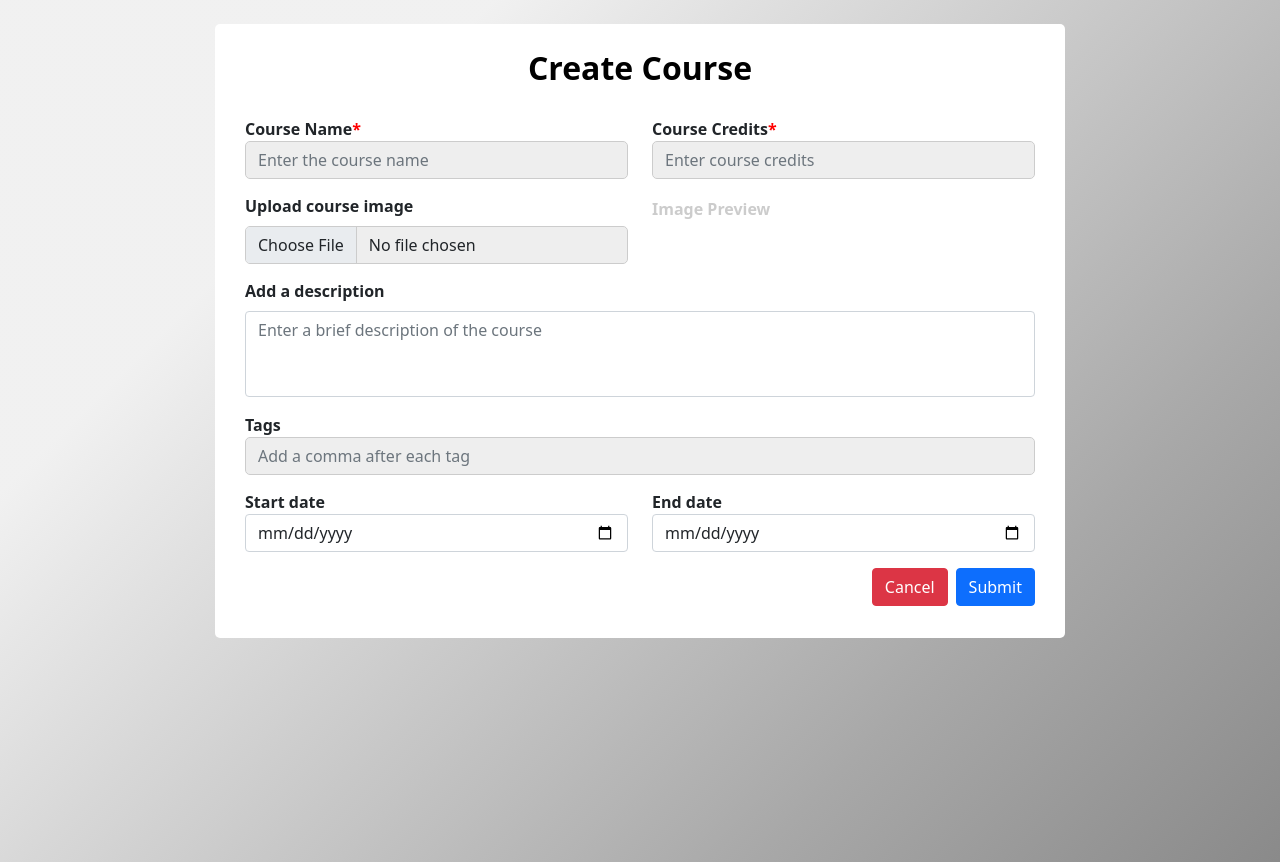
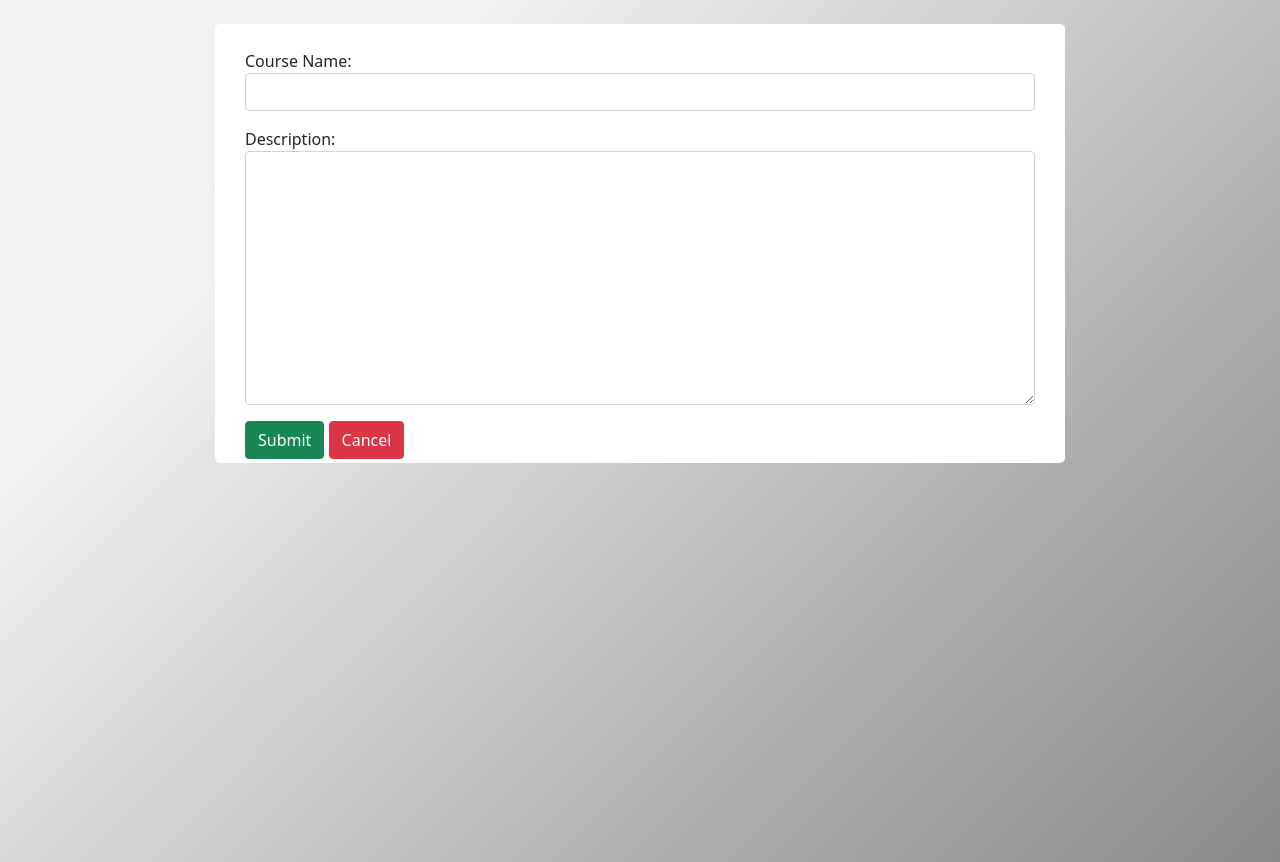
Before and after one commit to Rahul2325/CourseManagementSys, a Django app: page /CC in a window 1280 px wide. Shown: the part 66-928 px from the top of the page. Run offline with Django 4.2, Linux system fonts and the light colour scheme; a user stored in the database is signed in; parts of the project's set-up code (start-up, migrations or seed data) failed here and were passed over; some libraries are stand-ins or nearby versions.

Commit message:
Rendering backend

```diff
--- a/CMSdjango/cms/forms.py
+++ b/CMSdjango/cms/forms.py
@@ -32,10 +32,11 @@ class EditUserProfileForm(UserChangeForm):
 class CourseForm(forms.ModelForm):
     class Meta:
         model=Course
-        fields=['CourseName', 'CourseCredits', 'CourseImage', 'Desc', 'Tags']
-        widgets={'CourseName':forms.TextInput(widget = forms.TextInput(attrs={'class':'form-control'})),
-        'CourseCredits':forms.IntegerField(widget = forms.IntegerField(attrs={'class':'form-control'})),
-        'CourseImage':forms.ImageField(widget = forms.ImageField(attrs={'class':'form-control'})),
-        'Desc':forms.Textarea(widget = forms.Textarea(attrs={'class':'form-control'})),
-        'Tags':forms.TextInput(widget = forms.TextInput(attrs={'class':'form-control'})),
+        fields=['CourseName', 'Desc', ]
+        labels={'CourseName':'Course Name','Desc':'Description'}
+        widgets={'CourseName':forms.TextInput(attrs={'class':'form-control'}),
+        # 'CourseCredits':forms.IntegerField(attrs={'class':'form-control'}),
+        # 'CourseImage':forms.ImageField(attrs={'class':'form-control'}),
+        'Desc':forms.Textarea(attrs={'class':'form-control'}),
+        # 'Tags':forms.TextInput(attrs={'class':'form-control'}),
         }
--- a/CMSdjango/cms/models.py
+++ b/CMSdjango/cms/models.py
@@ -4,7 +4,7 @@ from django.db import models
 
 class Course(models.Model):
     CourseName= models.CharField(max_length=50)
-    CourseCredits= models.IntegerField()
+    CourseCredits= models.IntegerField(default=2)
     CourseImage=models.ImageField()
     Desc=models.TextField()
     Tags=models.CharField(max_length=50)
--- a/CMSdjango/cms/templates/cms/CC.html
+++ b/CMSdjango/cms/templates/cms/CC.html
@@ -8,94 +8,19 @@ Create Course
     <!-- <h3 class="create my-2" style="color: rgb(0, 0, 0); text-align: center; font-weight: bold; ">Create a Course </h3> -->
     <div class="container my-4 pb-1">
 
-        <form action="# ">
-            <div class ="heading">
-                <h2><b>Create Course</b></h2>
-            </div>
-            <div class="user-details">
-                <div class="row">
-                    <div class="col-6">
-                        <div class="input-box">
-                            <label for="form-label" class="details"><b>Course Name<span id="red">*</span></b></label>
-                            <input type="text" class="form-control" id="cnam" aria-describedby="emailHelp"
-                                placeholder="Enter the course name" required>
-                        </div>
-                    </div>
-                    <div class="col-6">
-                        <div class="input-box">
-                            <label for="form-label" class="details"><b>Course Credits<span id="red">*</span></b></label>
-                            <input type="number" class="form-control" id="cred"
-                                aria-describedby="emailHelp" placeholder="Enter course credits" required>
-                        </div>
-                    </div>
-                </div>
+        <form method="POST" action="">
+            {% csrf_token %}
+            {{form.as_p}}
+            <input type="submit" value="Submit" class="btn btn-success">
+            <a href="{% url 'Catalog' %}" class="btn btn-danger">Cancel</a>
 
-                <div class="row">
-                    <div class="input-box col-lg-6 col-md-6">
-                        <label for="formFile" class="form-label"><b>Upload course image</b></label>
-                        <input class="form-control" type="file" id="inpFile">
-                    </div>
 
-                    <div class="im col-lg-6 col-md-6" style="justify-content: center; align-items: center; text-align: center;">
-                        <!-- <p></p> -->
-                        <label class="image-preview" id="image-preview">
-                            <img src="" alt="Image Preview" id="ImagePreview" class="image-preview__image">
-                            <span class="image-preview__default-text">Image Preview</span>
-                        </label>
-                    </div>
-                </div>
-
-                <label class="form-label"><b>Add a description</b></label>
-                <div class="form-group">
-                    <textarea class="form-control" rows="3" id="floatingTextarea" style="resize: none; overflow: auto;"
-                        placeholder="Enter a brief description of the course"></textarea>
-                    <!-- <label for="form-label" class="details">Type here..</label> -->
-                </div>
-                <div class="input-box">
-                    <label for="form-label" class="details mt-3"><b>Tags</b></label>
-                    <input type="text" class="form-control" id="tags_input" aria-describedby="emailHelp"
-                        placeholder="Add a comma after each tag">
-
-                </div>
-                <!-- <div class="row"> -->
-                <!-- <div class="col"> -->
-                <!-- <div class="row"> -->
-                <div id="tags"></div>
-                <!-- </div> -->
-                <!-- </div> -->
-                <!-- </div> -->
-                <div class="row">
-                    <div class="col-6">
-                        <div class="md-form">
-                            <label for="startingDate"><b>Start date</b></label>
-                            <input placeholder="Course starting date" type="date" id="startingDate"
-                                class="form-control datepicker">
-                        </div>
-                    </div>
-                    <div class="col-6">
-                        <div class="md-form">
-                            <label for="endingDate"><b>End date</b></label>
-                            <input placeholder="Course ending date" type="date" id="endingDate"
-                                class="form-control datepicker">
-                        </div>
-                    </div>
-
-                    <div id="btn">
-                        <a href="{% url 'CO'%}">
-                            <button type="button" class="btn btn-primary my-3 " id="sub" style="float:right;">Submit</button></a>
-                        {% comment %} <a href="{% url 'Catalog'%}"> {% endcomment %}
-                            <button type="button" class="btn btn-danger my-3 me-2 "
-                                style="float:right;">Cancel</button></a>
-                    </div>
-                </div>
-            </div>
-
-        </form>
+            <form>
     </div>
 
 
 
 
-    <script src="{% static 'js/CC.js' %}">
+    {% comment %} <script src="{% static 'js/CC.js' %}"> {% endcomment %}
 
 {% endblock %}
--- a/CMSdjango/cms/views.py
+++ b/CMSdjango/cms/views.py
@@ -32,7 +32,22 @@ def Catalog(request):
 
 def CC(request):
     if request.user.is_authenticated:
-        return render(request,'cms/CC.html', {'name':request.user})
+        print(request.method)
+        if request.method=="POST":
+            form=CourseForm(request.POST)
+            print(form, "aaaaaaaaaaaaa")
+            if form.is_valid():
+                cname=form.cleaned_data['CourseName']
+                desc=form.cleaned_data['Desc']
+                pst=Course(CourseName=cname, Desc=desc)
+                pst.save()
+                print(pst,"bbbbbbbbbbb")
+                form=CourseForm()
+
+        else:
+            form=CourseForm()
+
+        return render(request,'cms/CC.html', {'form':form})
     else:
         return HttpResponseRedirect('/')
 
@@ -159,7 +174,7 @@ def display(request):
 
 #Sign up View function
 def sign_up(request):
-    print(request.method)
+    # print(request.method)
     if request.method == "POST":
         form=SignUpForm(request.POST)
         if form.is_valid():
@@ -173,7 +188,7 @@ def sign_up(request):
 
 #Login View
 def user_login(request):
-    print(request)
+    # print(request)
     if not request.user.is_authenticated:
         if request.method == 'POST':
             form = AuthenticationForm(request=request, data=request.POST)
```
Also changed, not shown: CMSdjango/cms/migrations/0007_alter_course_coursecredits.py (added), CMSdjango/db.sqlite3.
